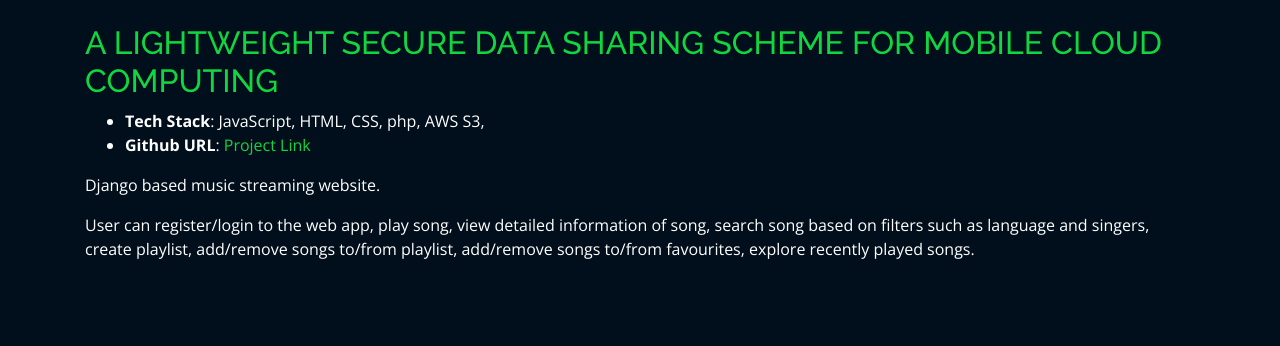
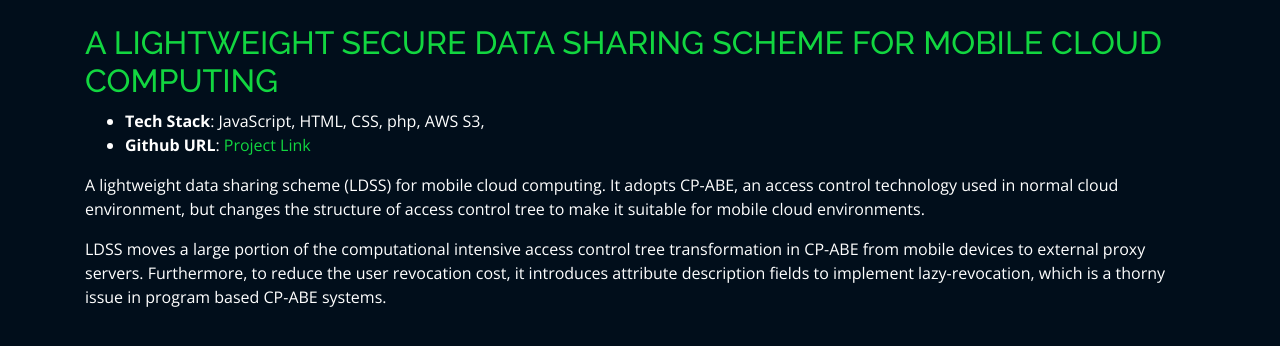
Before and after one commit to mithun-1603/prod-portfolio, a plain HTML site: page projects/lightweight.html in a window 1280 px wide. Drawn offline with nearby package versions, Linux system fonts and the light colour scheme; files whose address does not match are found by name.

Commit message:
Update lightweight.html

```diff
--- a/projects/lightweight.html
+++ b/projects/lightweight.html
@@ -51,10 +51,14 @@
               </ul>
 
               <p>
-                Django based music streaming website.
+                A lightweight data sharing scheme (LDSS) for mobile cloud computing. It adopts CP-ABE, an access control
+technology used in normal cloud environment, but changes the structure of access control tree to make it suitable for
+mobile cloud environments.
               </p>
               <p>
-                User can register/login to the web app, play song, view detailed information of song, search song based on filters such as language and singers, create playlist, add/remove songs to/from playlist, add/remove songs to/from favourites, explore recently played songs.
+                LDSS moves a large portion of the computational intensive access control tree transformation in CP-ABE from
+mobile devices to external proxy servers. Furthermore, to reduce the user revocation cost, it introduces attribute
+description fields to implement lazy-revocation, which is a thorny issue in program based CP-ABE systems.
               </p>
             </div>
 
```
